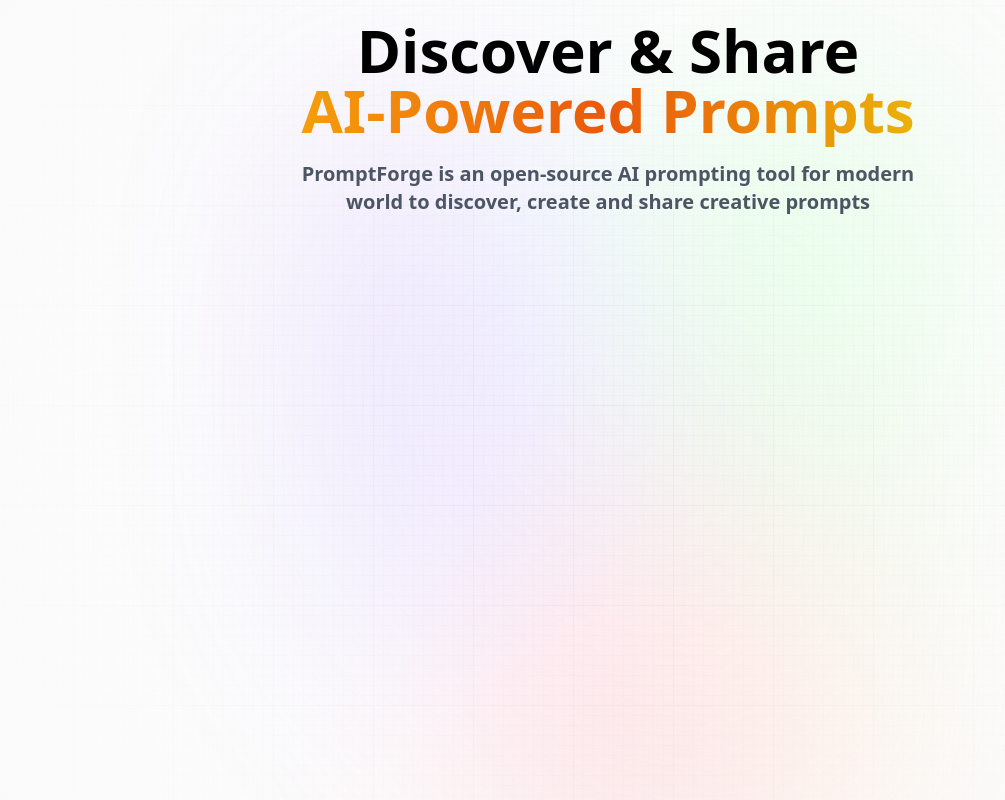
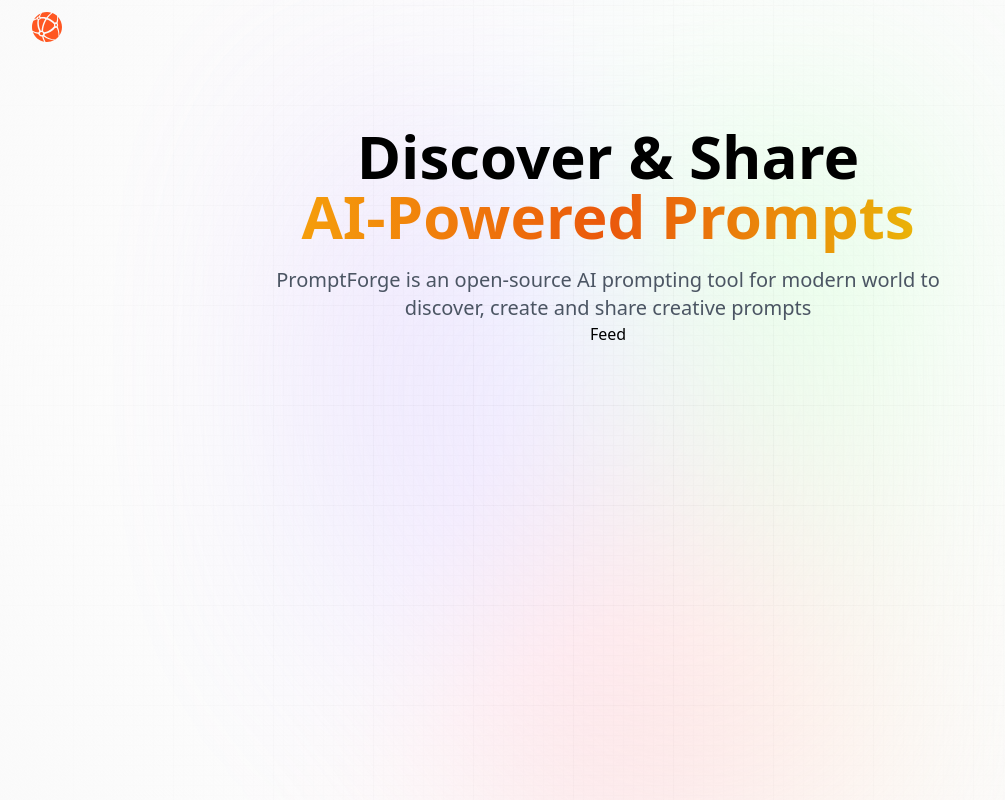
Before and after one commit to Elissa-DI/p-Forge, a Next.js app: page / in a window 1280 px wide. Shown: the whole page, without its empty margins (32-1037 px from the left). Built offline with nearby package versions, Linux system fonts and the light colour scheme.

Commit message:
new changes

```diff
--- a/app/layout.jsx
+++ b/app/layout.jsx
@@ -1,4 +1,7 @@
 import '@styles/globals.css';
+
+import Nav from '@components/Nav';
+import Provider from '@components/Provider';
 
 export const metadata = {
     title: 'PromptForge',
@@ -14,6 +17,7 @@
             </div>
 
             <main className='app'>
+                <Nav />
                 {children}
             </main>
         </body>
--- a/app/page.jsx
+++ b/app/page.jsx
@@ -1,3 +1,5 @@
+import Feed from "@components/Feed";
+
 const Home = () => {
   return (
     <section className="w-full flex-center flex-col">
@@ -7,11 +9,13 @@
         <span className="orange_gradient text-center">
           AI-Powered Prompts
         </span>
-        <p className='desc text-center'>
-          PromptForge is an open-source AI prompting tool for modern world to
-          discover, create and share creative prompts
-        </p>
       </h1>
+      <p className='desc text-center'>
+        PromptForge is an open-source AI prompting tool for modern world to
+        discover, create and share creative prompts
+      </p>
+
+      <Feed />
     </section>
   )
 }
--- a/components/Nav.jsx
+++ b/components/Nav.jsx
@@ -1,8 +1,23 @@
-import React from 'react'
+"use client"
+
+import Link from 'next/link';
+import Image from 'next/image';
+import { useEffect, useState } from "react";
+import { signIn, signOut, useSession, getProviders } from "next-auth/react";
 
 const Nav = () => {
   return (
-    <div>Nav</div>
+    <nav className='flex-between w-full mb-16 pt-3'>
+      <Link href="/" className='flex gap2 flex-center'>
+        <Image
+          src="/assets/images/logo.svg"
+          alt='PromptForge logo'
+          width={30}
+          height={30}
+          className='object-contain'
+        />
+      </Link>
+    </nav>
   )
 }
 
--- a/components/Provider.jsx
+++ b/components/Provider.jsx
@@ -0,0 +1,9 @@
+import React from 'react'
+
+const Provider = () => {
+  return (
+    <div>Provider</div>
+  )
+}
+
+export default Provider
```
